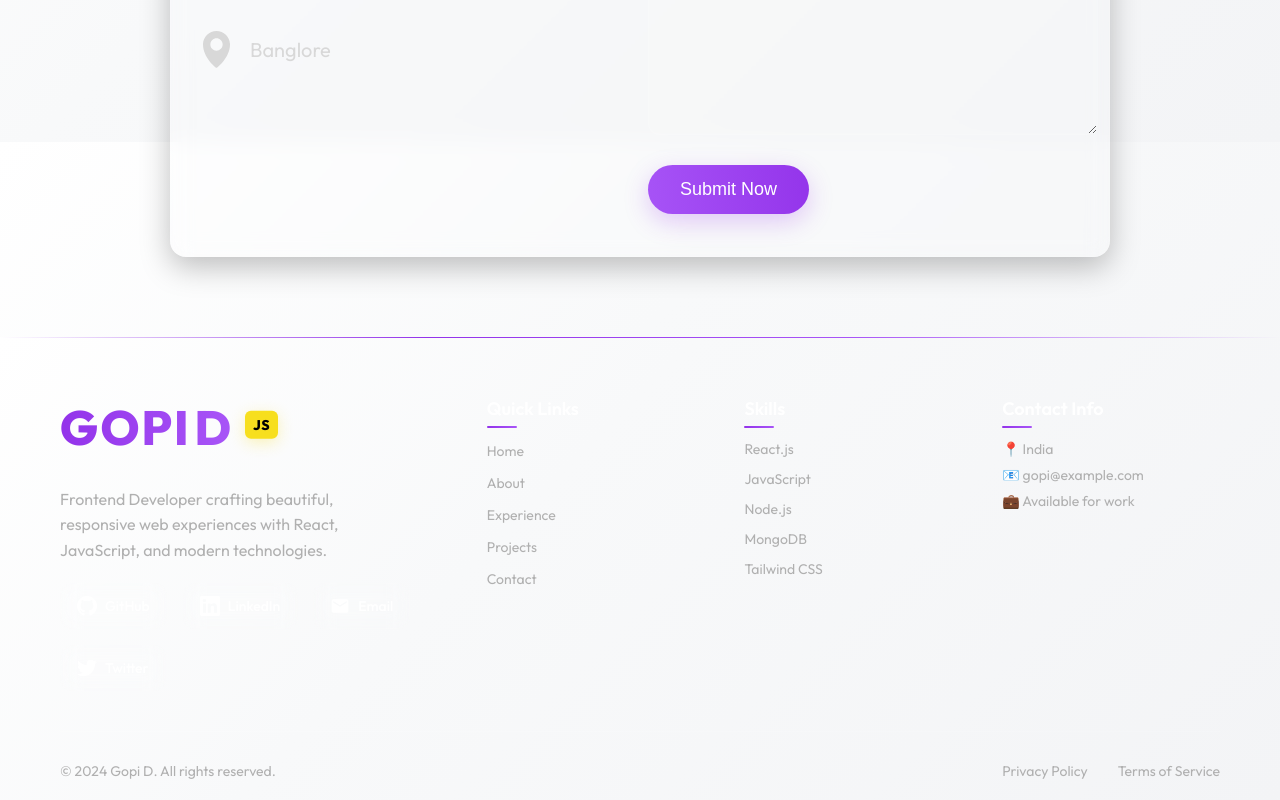
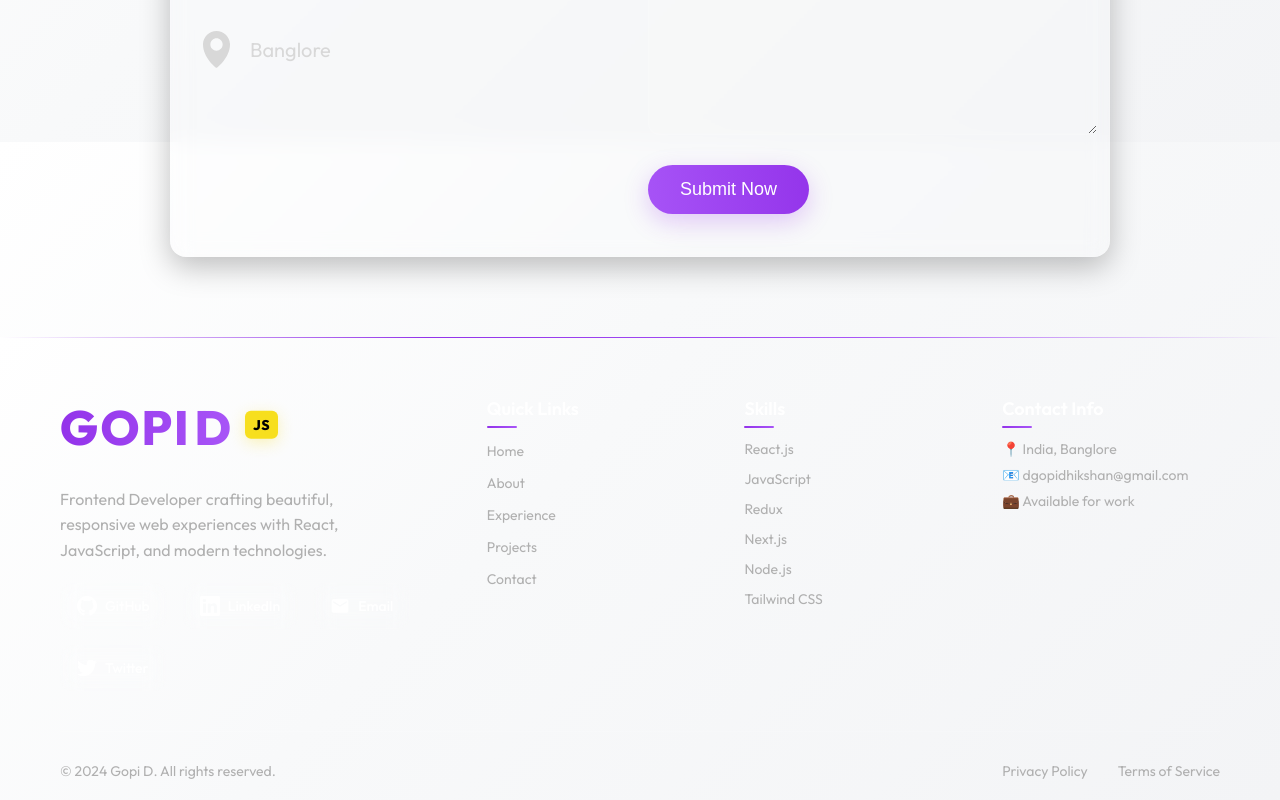
Before and after one commit to Gopi2923/portfolio-react, a React (Vite) app: page / in a window 1280 px wide. Shown: the part 4658-5458 px from the top of the page. Built offline with nearby package versions, Linux system fonts and the light colour scheme.

Commit message:
email changes.

```diff
--- a/src/Components/Footer/Footer.jsx
+++ b/src/Components/Footer/Footer.jsx
@@ -60,8 +60,9 @@ const Footer = () => {
               <ul>
                 <li>React.js</li>
                 <li>JavaScript</li>
+                <li>Redux</li>
+                <li>Next.js</li>
                 <li>Node.js</li>
-                <li>MongoDB</li>
                 <li>Tailwind CSS</li>
               </ul>
             </div>
@@ -69,8 +70,8 @@ const Footer = () => {
             <div className="footer-section">
               <h3>Contact Info</h3>
               <div className="contact-info">
-                <p>📍 India</p>
-                <p>📧 gopi@example.com</p>
+                <p>📍 India, Banglore</p>
+                <p>📧 dgopidhikshan@gmail.com</p>
                 <p>💼 Available for work</p>
               </div>
             </div>
```
